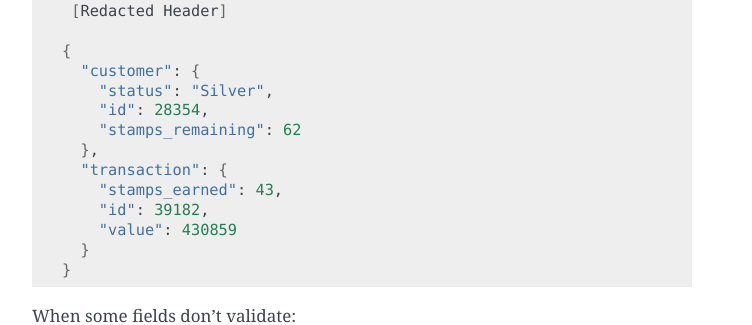
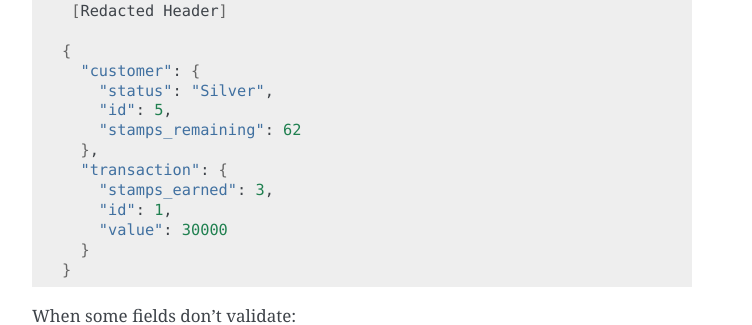
Before and after one commit to ui/stamps-api-docs, a Sphinx documentation site: the page built from source/transaction_api.rst, in a window 1280 px wide and 900 px high, scrolled down 6204 px. Shown: the part 316-641 px from the top of the window, without its empty margins (388-1140 px from the left). Built offline with Sphinx 7.4.7, drawn with Linux system fonts in a browser that asks for light colours.

Commit message:
minor changes on the data returned for transaction cancel

```diff
--- a/source/transaction_api.rst
+++ b/source/transaction_api.rst
@@ -334,13 +334,13 @@ If transaction is successfully canceled:
     {
       "customer": {
         "status": "Silver",
-        "id": 28354,
+        "id": 5,
         "stamps_remaining": 62
       },
       "transaction": {
-        "stamps_earned": 43,
-        "id": 39182,
-        "value": 430859
+        "stamps_earned": 3,
+        "id": 1,
+        "value": 30000
       }
     }
 
```
